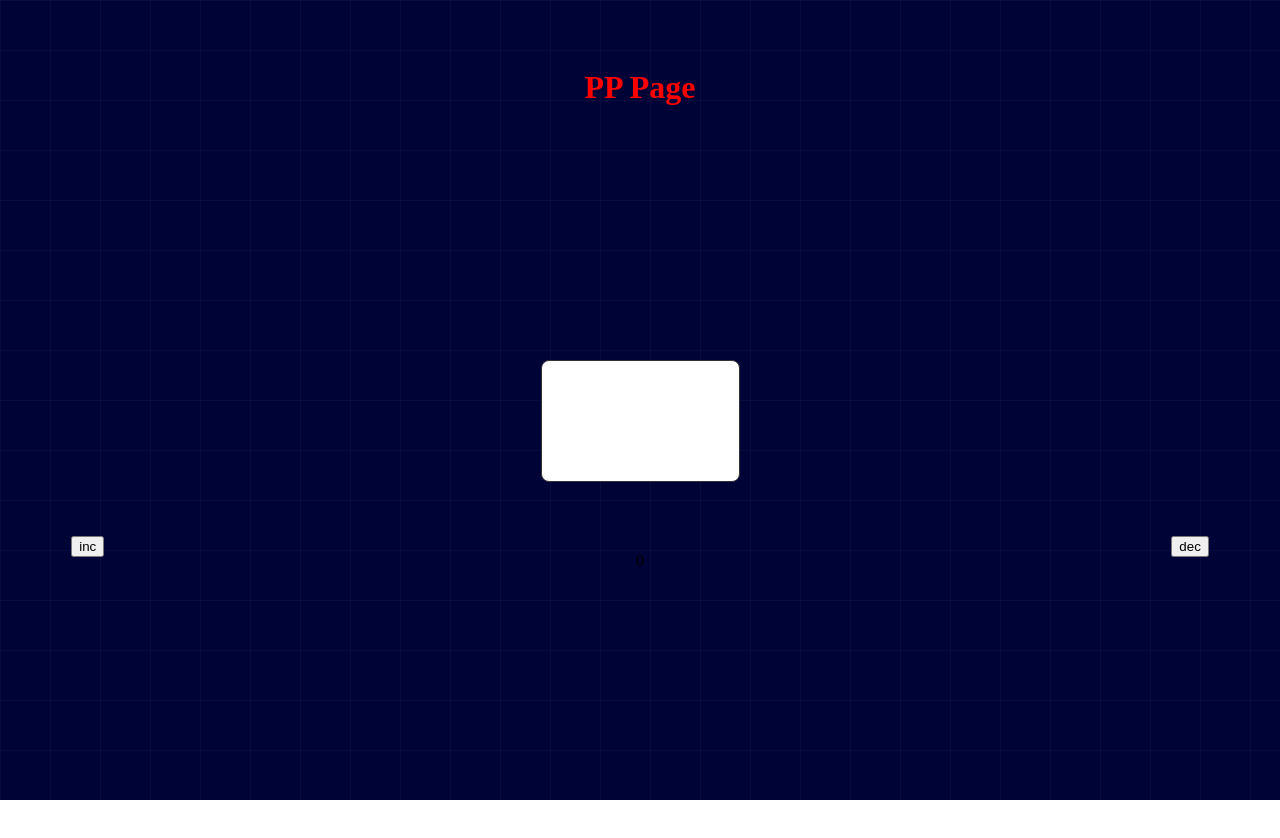
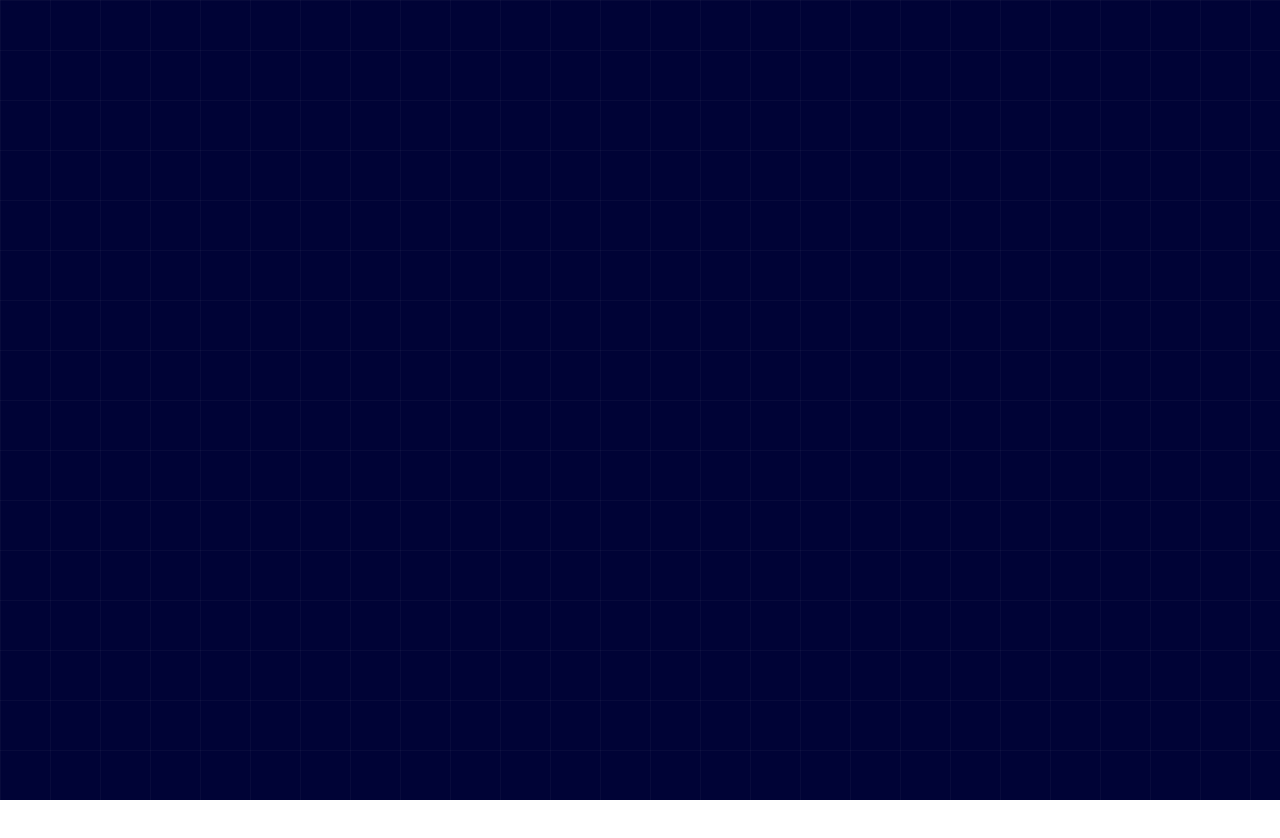
Before and after one commit to warrendsteinacker-max/full-stack, a React (Vite) app in the folder my-app/: page /p in a window 1280 px wide. Shown: the top 838 px of the page. After the commit the page ends 816 px from the top, so only its background shows below. Built offline with nearby package versions, Linux system fonts and the light colour scheme.

Commit message:
going to see what this dose

```diff
--- a/my-app/src/components/PP.jsx
+++ b/my-app/src/components/PP.jsx
@@ -1,48 +1,77 @@
+import React, { useReducer, useEffect } from 'react';
 
-import { useReducer } from "react";
+const rippleReducer = (state, action) => {
+  switch (action.type) {
+    case 'ADD_RIPPLE':
+      return [...state, action.payload].slice(-20);
+    case 'REMOVE_RIPPLE':
+      return state.filter((r) => r.id !== action.payload);
+    default:
+      return state;
+  }
+};
 
+export default function PP() {
+  const [ripples, dispatch] = useReducer(rippleReducer, []);
 
+  useEffect(() => {
+    const handleMouseMove = (e) => {
+      const id = Date.now();
+      const newRipple = { id, x: e.clientX, y: e.clientY };
 
-function PP() {
+      dispatch({ type: 'ADD_RIPPLE', payload: newRipple });
 
-    const s = {
-        count: 0,
-        color: 'red',
+      setTimeout(() => {
+        dispatch({ type: 'REMOVE_RIPPLE', payload: id });
+      }, 1000);
     };
 
-    const [state, dispatch] = useReducer(reducer, s)
+    window.addEventListener('mousemove', handleMouseMove);
+    return () => window.removeEventListener('mousemove', handleMouseMove);
+  }, []);
 
-        function reducer(state, action)  {
-            switch(action.type){
-                case 'col':
-                    return {...state, color: action.payload}
-                case 'inc':
-                    return {...state, count: state.count + 1}
-                case 'dec':
-                    return {...state, count: state.count - 1}
-                default:
-                    return state;
-            }
-        }
+  return (
+    <>
+      {/* 1. INLINE CSS VIA STYLE TAG */}
+      <style>
+        {`
+          @keyframes ripple-effect {
+            0% { width: 0px; height: 0px; opacity: 0.5; }
+            100% { width: 100px; height: 100px; opacity: 0; }
+          }
+          .ripple-style {
+            position: absolute;
+            background: rgba(255, 255, 255, 0.4);
+            border-radius: 50%;
+            transform: translate(-50%, -50%);
+            pointer-events: none;
+            animation: ripple-effect 1s ease-out forwards;
+          }
+        `}
+      </style>
 
-
-
-
-    return (
-        <>
-        <div style={{color: state.color, justifyContent: 'center', alignItems: 'left', height: '100vh'}}>
-            <h1>PP Page</h1>
-        </div>
-        <input type="text" style={{justifyContent: 'center', alignItems: 'center', height: '100px', position: 'absolute', top: '40%'}} onChange={(e) => {dispatch({type: 'col', payload: e.target.value})}} />
-        <button style={{position: 'absolute', top: '60%', right: '5%'}} onClick={(e) => dispatch({type: 'inc'})}>
-            dec
-        </button>
-        <button style={{position: 'absolute', top: '60%', left: '5%'}} onClick={(e) => dispatch({type: 'dec'})}>
-            inc
-        </button>
-        <p style={{position: 'absolute', top: '60%'}}>{state.count}</p>
-        </>
-    );
+      {/* 2. CONTAINER WITH INLINE STYLE */}
+      <div style={{
+        position: 'fixed',
+        top: 0,
+        left: 0,
+        width: '100vw',
+        height: '100vh',
+        pointerEvents: 'none',
+        zIndex: 9999,
+        overflow: 'hidden'
+      }}>
+        {ripples.map((ripple) => (
+          <div
+            key={ripple.id}
+            className="ripple-style"
+            style={{
+              left: ripple.x,
+              top: ripple.y
+            }}
+          />
+        ))}
+      </div>
+    </>
+  );
 }
-
-export default PP;
```
